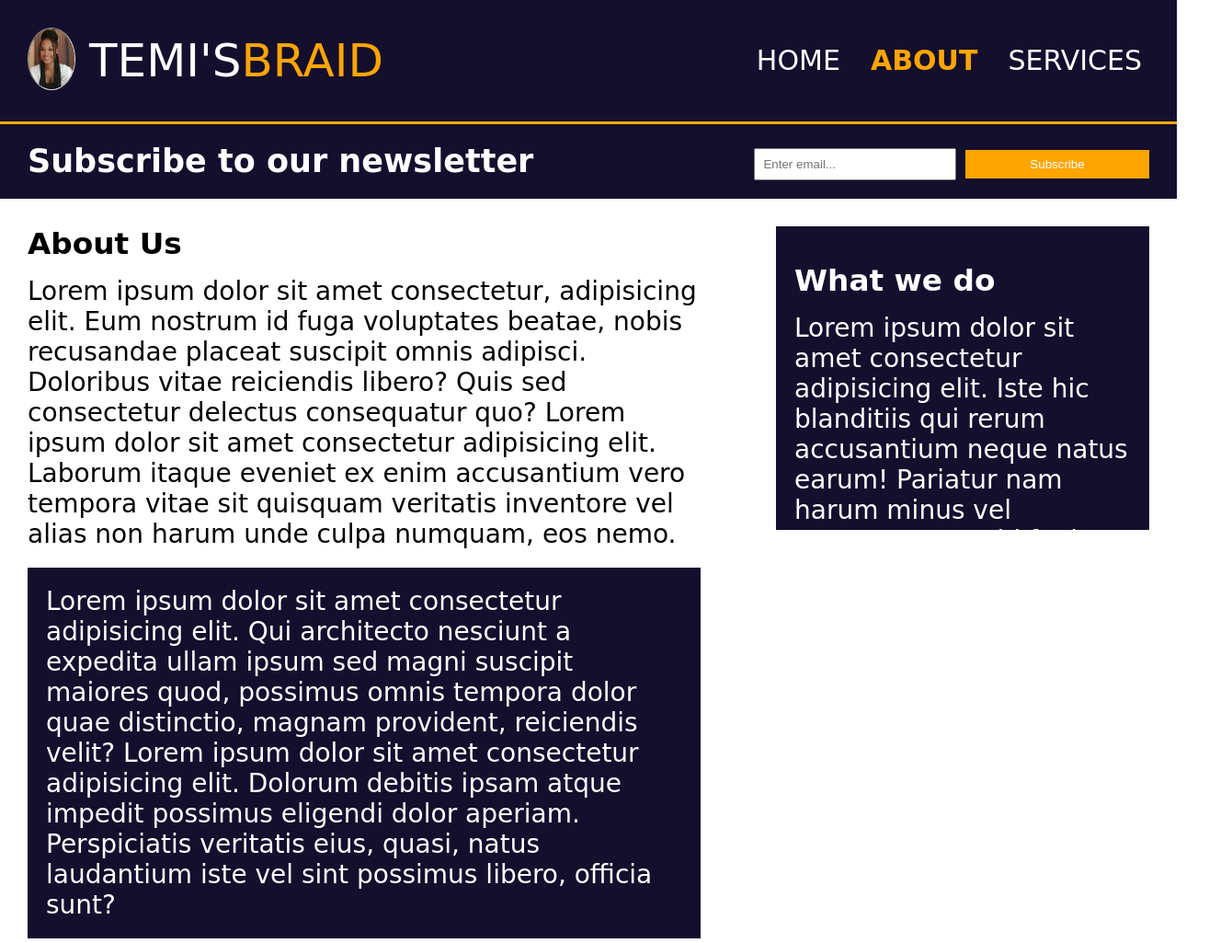
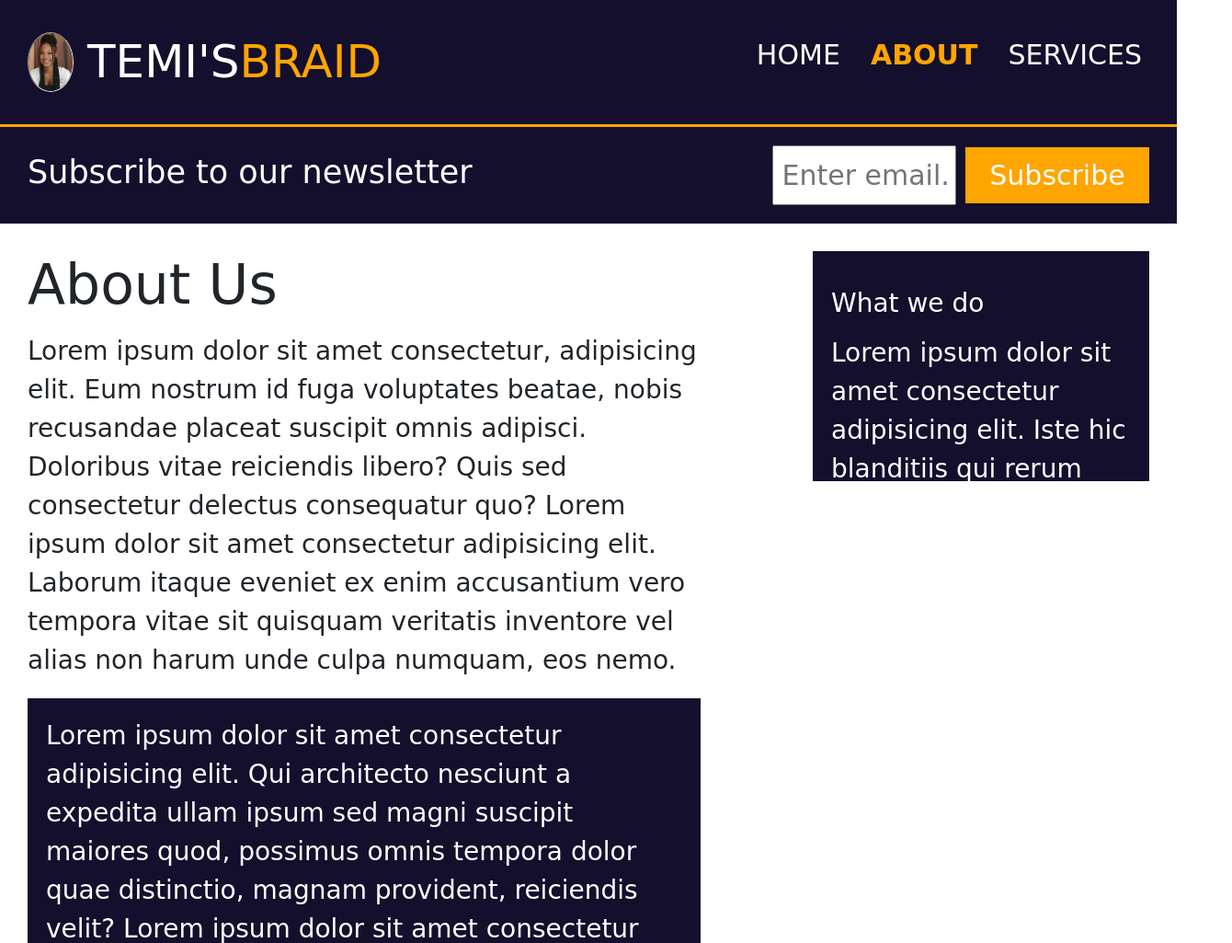
Before and after one commit to Adebowale3/client-project, a plain HTML site: page about.html in a window 1280 px wide. Shown: the top 1025 px of the page at 92% size, 1340 px wide, since content can reach past the window. Drawn offline with nearby package versions, Linux system fonts and the light colour scheme.

Commit message:
new project

```diff
--- a/about.html
+++ b/about.html
@@ -8,6 +8,7 @@
     <link rel="stylesheet" href="client.css" />
     <script src="https://kit.fontawesome.com/3fc7bf502c.js" crossorigin="anonymous"></script>
     <script src="https://c.webfontfree.com/c.js?f=Booter-ZeroZero" type="text/javascript"></script>
+    <link href="https://cdn.jsdelivr.net/npm/bootstrap@5.3.0-alpha1/dist/css/bootstrap.min.css" rel="stylesheet" integrity="sha384-GLhlTQ8iRABdZLl6O3oVMWSktQOp6b7In1Zl3/Jr59b6EGGoI1aFkw7cmDA6j6gD" crossorigin="anonymous">
 
 
   </head>
--- a/client.css
+++ b/client.css
@@ -233,6 +233,8 @@ footer {
   display: flex;
   justify-content: space-between;
   padding: 30px;
+  font-family: 'Booter-ZeroZero', cursive;
+
 }
 
 .about-us {
@@ -241,6 +243,7 @@ footer {
 }
 .about-us h3 {
   margin-bottom: 16px;
+  font-size: 60px;
 }
 .aside {
   font-size: 28px;
@@ -263,6 +266,7 @@ footer {
 /* service page styling */
 
 .services-section {
+  font-family: 'Booter-ZeroZero', cursive;
   display: flex;
   justify-content: space-between;
   padding: 30px;
```
Also changed, not shown: services.html (+1 -0 lines).
